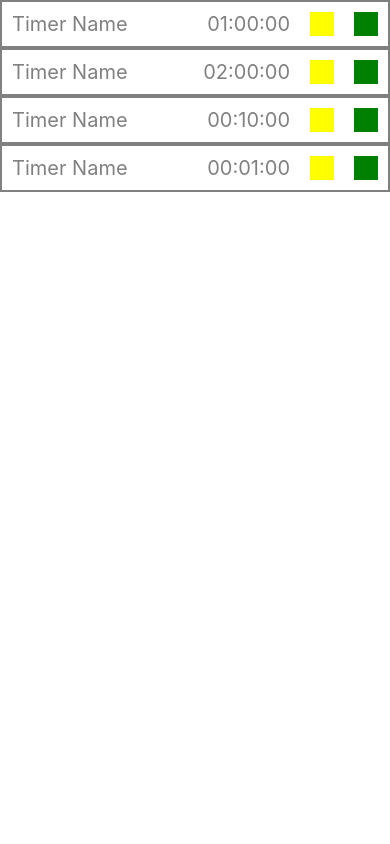
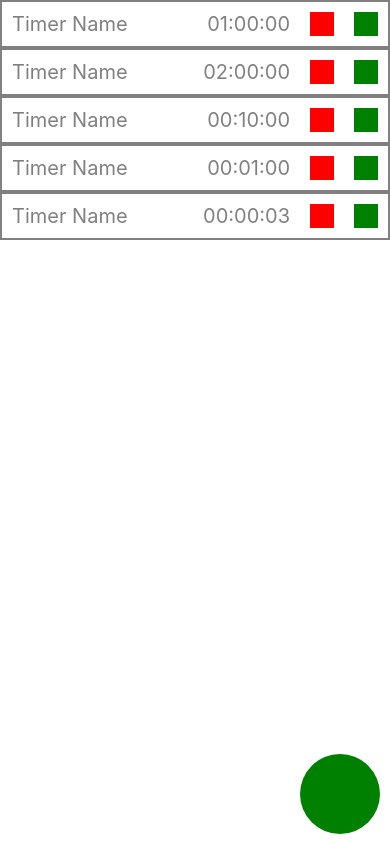
Before and after one commit to LucasMonastirsky/oh-no-my-rice, a React Native app: screen / in a window 390 px wide. Built offline with nearby package versions, Linux system fonts and the light colour scheme.

Commit message:
things and stuff

```diff
--- /dev/null
+++ b/src/components/AddButton.tsx
@@ -0,0 +1,28 @@
+import { marginMedium } from "@src/constants/styles"
+import { StyleSheet, TouchableOpacity, View } from "react-native"
+
+type AddButtonProps = { onPress: () => any }
+const AddButton = ({ onPress }: AddButtonProps) => (
+  <View style={css.container}>
+    <TouchableOpacity style={css.button} {...{onPress}} />
+  </View>
+)
+
+const size = 100
+const css = StyleSheet.create({
+  container: {
+    padding: marginMedium,
+    position: 'absolute',
+    height: size,
+    width: size,
+    bottom: 0,
+    right: 0,
+  },
+  button: {
+    borderRadius: size / 2,
+    backgroundColor: 'green',
+    flex: 1,
+  },
+})
+
+export default AddButton
--- a/src/components/index.ts
+++ b/src/components/index.ts
@@ -1,3 +1,4 @@
+import AddButton from './AddButton'
 import AppText from './AppText'
 import HorizontalView from './HorizontalView'
 import Spacer from './Spacer'
--- a/src/screens/TimerScreen/TimerScreen.tsx
+++ b/src/screens/TimerScreen/TimerScreen.tsx
@@ -1,15 +1,27 @@
-import { View } from 'react-native'
-import TimerItem from './components/TimerItem'
+import AddButton from '@src/components/AddButton'
+import { StyleSheet, View } from 'react-native'
+import { TimerItem } from './components'
 
 const TimerScreen = () => {
+  const onPressRemove = () => { console.log('wow') }
+  const onPressAdd = () => { console.log('no way!') }
+
   return (
-    <View>
-      <TimerItem duration={3600000} />
-      <TimerItem duration={7200000} />
-      <TimerItem duration={600000} />
-      <TimerItem duration={60000} />
+    <View style={css.container}>
+      <TimerItem duration={3600000} {...{onPressRemove}} />
+      <TimerItem duration={7200000} {...{onPressRemove}} />
+      <TimerItem duration={600000} {...{onPressRemove}} />
+      <TimerItem duration={60000} {...{onPressRemove}} />
+      <TimerItem duration={3000} {...{onPressRemove}} />
+      <AddButton onPress={onPressAdd} />
     </View>
   )
 }
 
+const css = StyleSheet.create({
+  container: {
+    flex: 1,
+  }
+})
+
 export default TimerScreen
--- a/src/screens/TimerScreen/components/TimerItem.tsx
+++ b/src/screens/TimerScreen/components/TimerItem.tsx
@@ -2,16 +2,18 @@ import { StyleSheet } from 'react-native'
 import { AppText, HorizontalView, Spacer } from '@src/components'
 import Icon from '@src/components/Icon'
 import { useEffect, useReducer, useState } from 'react'
-import { timeToString, useAsyncState } from '@src/utils/helpers'
+import { timeToString } from '@src/utils/helpers'
 
-type TimerProps = { duration: number }
+type TimerStatus = 'active' | 'paused' | 'done'
+type TimerProps = { duration: number, onPressRemove: () => any }
 
-const TimerItem = ({ duration }: TimerProps) => {
-  const [end_time, setEndTime, getEndTime] = useAsyncState<number | null>(null)
+const TimerItem = ({ duration, onPressRemove }: TimerProps) => {
+  const [end_time, setEndTime] = useState<number>()
   const [elapsed_time, setElapsedTime] = useState(0)
   const [, tick] = useReducer(x => ++x, 0)
 
-  const getIsActive = () => getEndTime() != null
+  const status: TimerStatus =
+    end_time === undefined ? 'paused' : end_time > Date.now() ? 'active' : 'done'
 
   useEffect(() => {
     const interval = setInterval(tick, 1000)
@@ -24,21 +26,25 @@ const TimerItem = ({ duration }: TimerProps) => {
   }
   const onPressPause = () => {
     setElapsedTime(duration - (end_time! - Date.now()))
-    setEndTime(null)
+    setEndTime(undefined)
   }
 
-  const remaining_time = end_time ? end_time - Date.now() : duration - elapsed_time
+  const onPressReset = () => {
+    setEndTime(undefined)
+    setElapsedTime(0)
+  }
+
+  const remaining_time = status === 'done' ? 0 : end_time ? end_time - Date.now() : duration - elapsed_time
 
   return (
     <HorizontalView style={css.container}>
       <AppText>Timer Name</AppText>
       <Spacer />
       <AppText>{timeToString(remaining_time)}</AppText>
-      <Icon onPress={tick} color='yellow' />
-      {getIsActive()
-        ? <Icon onPress={onPressPause} color='red' />
-        : <Icon onPress={onPressStart} color='green' />
-      }
+      <Icon onPress={onPressReset} color='red' />
+      {status === 'active' && <Icon onPress={onPressPause} color='yellow' />}
+      {status === 'paused' && <Icon onPress={onPressStart} color='green' />}
+      {status === 'done' && <Icon onPress={onPressRemove} color='red' />}
     </HorizontalView>
   )
 }
--- /dev/null
+++ b/src/screens/TimerScreen/components/index.ts
@@ -0,0 +1,3 @@
+import TimerItem from './TimerItem'
+
+export { TimerItem }
```
